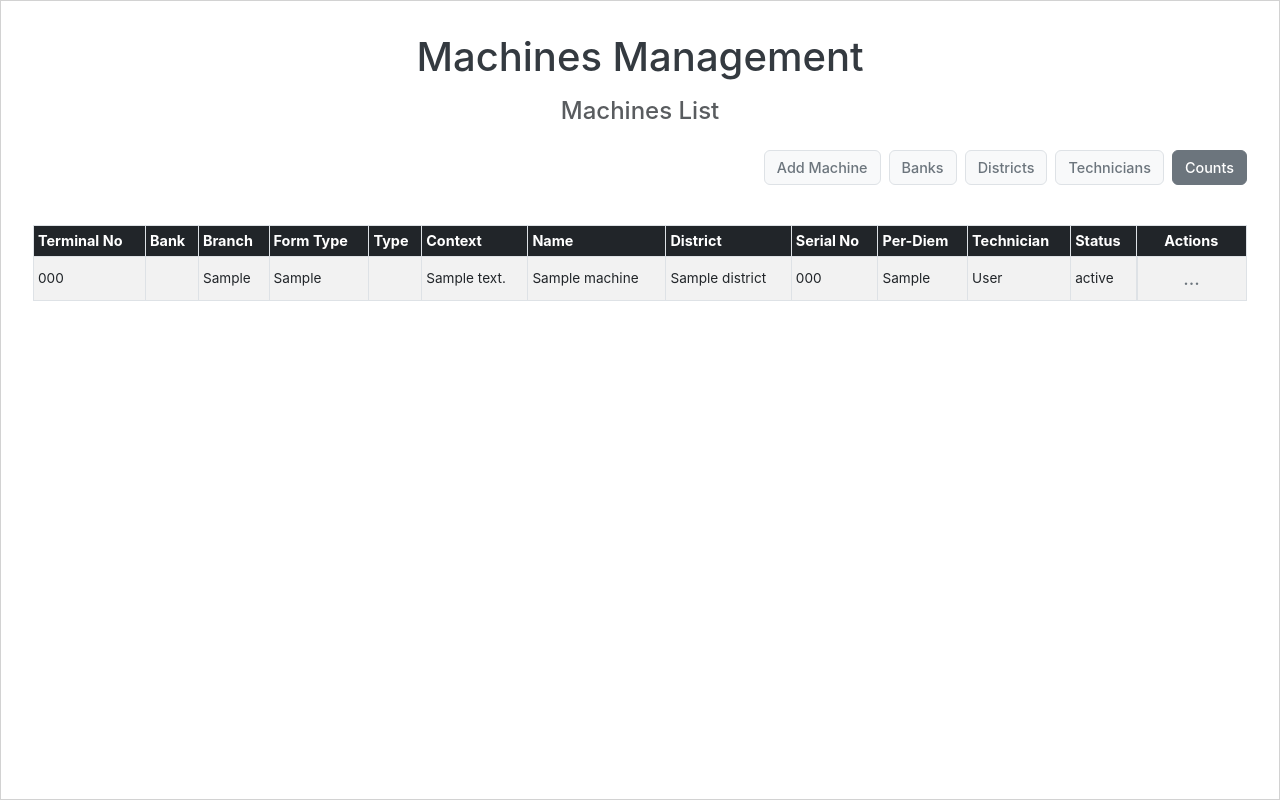
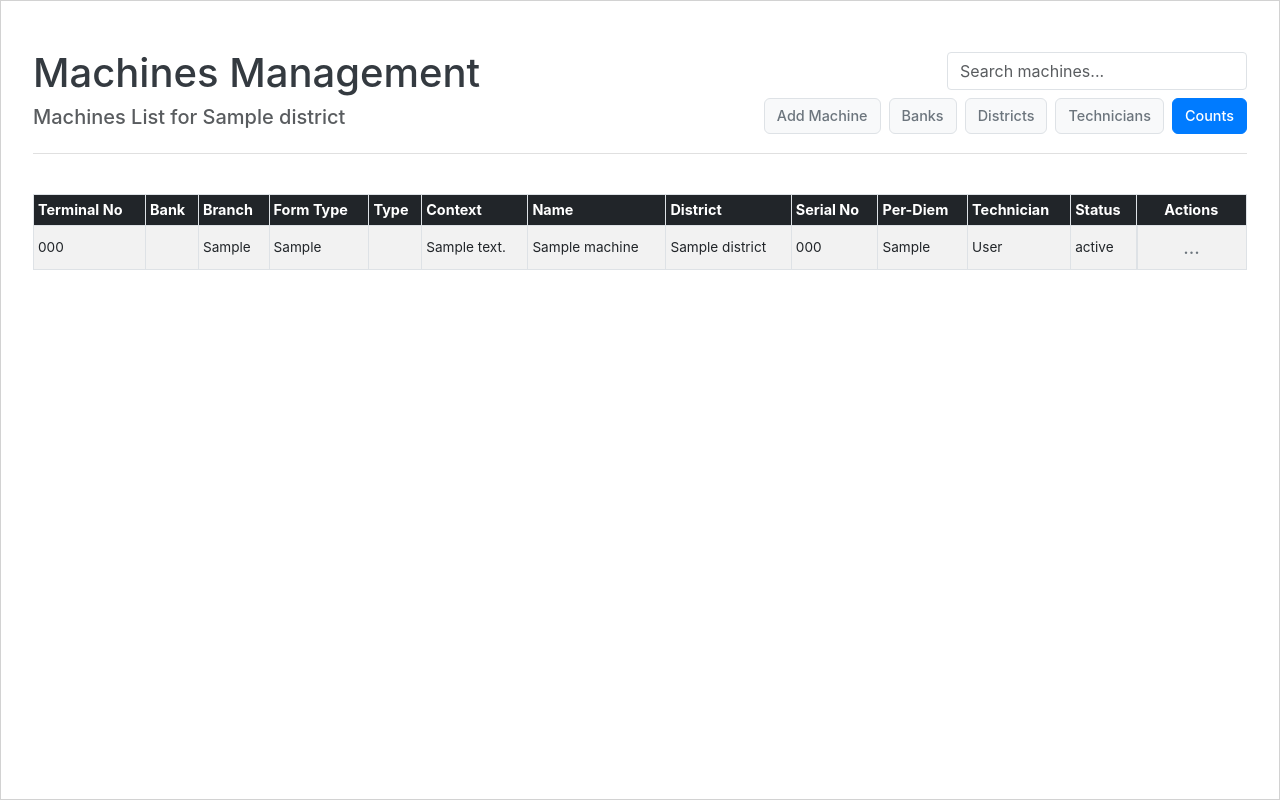
Before and after one commit to YoHighnessM/tech24_atmms, a PHP site: page /machines/machine_list.php in a window 1280 px wide. Run offline with PHP 8.4, Linux system fonts and the light colour scheme; tables that the repository leaves empty or names only in its code hold one stand-in row (values such as "Sample post").

Commit message:
added (list of districts on the header, search bar,), tweaked some styling

```diff
--- a/machines/machine_list.php
+++ b/machines/machine_list.php
@@ -16,6 +16,10 @@ $select_machines = $conn->query("
     LEFT JOIN
         users u ON m.technician_id = u.id
 ");
+
+$districts = "SELECT * FROM districts";
+$result = $conn->query($districts);
+
 ?>
 
 <!DOCTYPE html>
@@ -35,12 +39,7 @@ $select_machines = $conn->query("
             padding: 0;
             overflow: hidden;
             font-family: -apple-system, BlinkMacSystemFont, "Segoe UI", Roboto, "Helvetica Neue", Arial, sans-serif;
-        }
-
-        body {
             background: #f8fafc;
-            height: 100vh;
-            width: 100vw;
         }
 
         .card {
@@ -56,6 +55,93 @@ $select_machines = $conn->query("
             flex-direction: column;
             height: 100%;
             padding: 0;
+        }
+
+        .card-title,
+        .text-center {
+            color: #343a40;
+        }
+
+        .h4.text-center.mb-4.text-muted {
+            font-weight: 400;
+        }
+
+        .header-container {
+            display: flex;
+            justify-content: space-between;
+            align-items: center;
+            margin-bottom: 1rem;
+            padding-top: 1rem;
+            padding-bottom: 1rem;
+            border-bottom: 1px solid #e0e0e0;
+        }
+
+        .header-text-left {
+            display: flex;
+            flex-direction: column;
+        }
+
+        .header-text-left h1 {
+            margin-bottom: 0.5rem;
+            line-height: 1.2;
+        }
+
+        .header-text-left h5 {
+            margin-top: 0;
+        }
+
+        .header-actions {
+            display: flex;
+            flex-direction: column;
+            align-items: flex-end;
+            gap: 0.5rem;
+        }
+
+        .search-bar {
+            width: 300px;
+        }
+
+        .search-bar .form-control {
+            border-radius: 0.25rem;
+        }
+
+        .search-bar .btn {
+            border-top-left-radius: 0;
+            border-bottom-left-radius: 0;
+        }
+
+        .header-container .d-flex {
+            margin-bottom: 0 !important;
+        }
+
+        .btn {
+            font-size: 0.9rem;
+            font-weight: 500;
+        }
+
+        .btn-outline-secondary {
+            border-color: #dee2e6;
+            color: #6c757d;
+            background-color: #f8f9fa;
+            transition: all 0.3s ease;
+        }
+
+        .btn-outline-secondary:hover {
+            background-color: #e2e6ea;
+            border-color: #dae0e5;
+            color: #343a40;
+        }
+
+        .btn-counts {
+            background-color: #007bff;
+            color: #fff;
+            border-color: #007bff;
+            transition: all 0.3s ease;
+        }
+
+        .btn-counts:hover {
+            background-color: #0056b3;
+            border-color: #004a9e;
         }
 
         .table-responsive {
@@ -80,19 +166,16 @@ $select_machines = $conn->query("
             vertical-align: middle;
             font-size: 0.9rem;
             padding: 0.65rem;
-            /* slightly taller */
             border-bottom: 2px solid #dee2e6;
         }
 
         th,
         td {
             padding: 0.65rem;
-            /* slightly taller rows */
             font-size: 0.85rem;
             vertical-align: middle;
             color: #333;
             min-height: 43px;
-            /* taller min height */
         }
 
         th:not(.actions-col),
@@ -173,54 +256,43 @@ $select_machines = $conn->query("
             background-color: #e9f0ff !important;
             transition: background-color 0.3s;
         }
-
-        .card-title,
-        .text-center {
-            color: #343a40;
-        }
-
-        .btn {
-            font-size: 0.9rem;
-            font-weight: 500;
-        }
-
-        .btn-outline-secondary {
-            border-color: #dee2e6;
-            color: #6c757d;
-            background-color: #f8f9fa;
-        }
-
-        .btn-outline-secondary:hover {
-            background-color: #e2e6ea;
-            border-color: #dae0e5;
-            color: #343a40;
-        }
-
-        .btn-counts {
-            background-color: #6c757d;
-            color: #fff;
-            border-color: #6c757d;
-        }
-
-        .btn-counts:hover {
-            background-color: #5a6268;
-            border-color: #545b62;
-        }
     </style>
 </head>
 
 <body>
     <div class="card">
         <div class="card-body">
-            <h1 class="card-title text-center mb-3">Machines Management</h1>
-            <h4 class="text-center mb-4 text-muted">Machines List</h4>
-
-            <div class="d-flex justify-content-end mb-3">
-                <a href="add_machine.php" class="btn btn-outline-secondary me-2">Add Machine</a>
-                <a href="banks.php" class="btn btn-outline-secondary me-2">Banks</a>
-                <a href="districts.php" class="btn btn-outline-secondary me-2">Districts</a>
-                <a href="technicians.php" class="btn btn-outline-secondary me-2">Technicians</a>
-                <a href="counts.php" class="btn btn-counts">Counts</a>
+            <div class="header-container">
+                <div class="header-text-left">
+                    <h1 class="card-title">Machines Management</h1>
+                    <h5 class="text-muted">
+                        Machines List for
+                        <?php
+                        $district_names = [];
+                        if ($result->num_rows > 0) {
+                            while ($district = $result->fetch_assoc()) {
+                                $district_names[] = $district['name'];
+                            }
+                            echo implode(', ', $district_names);
+                            $result->data_seek(0);
+                        }
+                        ?>
+                    </h5>
+                </div>
+                <div class="header-actions">
+                    <form class="search-bar" onsubmit="event.preventDefault();">
+                        <div class="input-group">
+                            <input type="text" class="form-control" placeholder="Search machines..." name="search_query" onkeyup="filterTable()" />
+                        </div>
+                    </form>
+                    <div class="d-flex justify-content-end">
+                        <a href="add_machine.php" class="btn btn-outline-secondary me-2">Add Machine</a>
+                        <a href="banks.php" class="btn btn-outline-secondary me-2">Banks</a>
+                        <a href="districts.php" class="btn btn-outline-secondary me-2">Districts</a>
+                        <a href="technicians.php" class="btn btn-outline-secondary me-2">Technicians</a>
+                        <a href="counts.php" class="btn btn-counts">Counts</a>
+                    </div>
+                </div>
             </div>
 
             <div class="table-responsive">
@@ -278,6 +350,34 @@ $select_machines = $conn->query("
         </div>
     </div>
     <script src="https://cdn.jsdelivr.net/npm/bootstrap@5.3.0/dist/js/bootstrap.bundle.min.js"></script>
+
+    <script>
+        // Add this CSS to hide filtered rows
+        const style = document.createElement('style');
+        style.innerHTML = `.hidden-row { display: none !important; }`;
+        document.head.appendChild(style);
+
+        function filterTable() {
+            const input = document.querySelector('.search-bar input[name="search_query"]');
+            const filter = input.value.toLowerCase();
+            const table = document.querySelector('.table-responsive table');
+            const tr = table.querySelectorAll('tbody tr');
+
+            tr.forEach(row => {
+                let rowVisible = false;
+                row.querySelectorAll('td:not(.actions-col)').forEach(cell => {
+                    if (cell.textContent.toLowerCase().includes(filter)) {
+                        rowVisible = true;
+                    }
+                });
+                if (rowVisible || filter === '') {
+                    row.classList.remove('hidden-row');
+                } else {
+                    row.classList.add('hidden-row');
+                }
+            });
+        }
+    </script>
 </body>
 
 </html>
```
